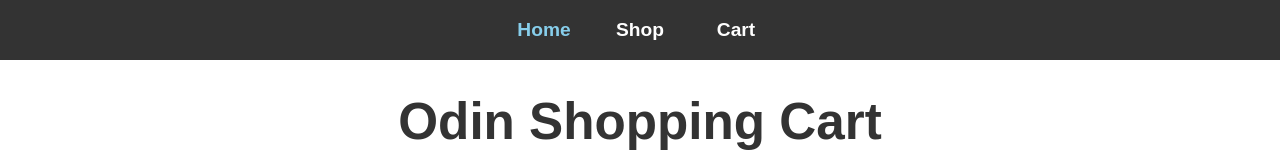
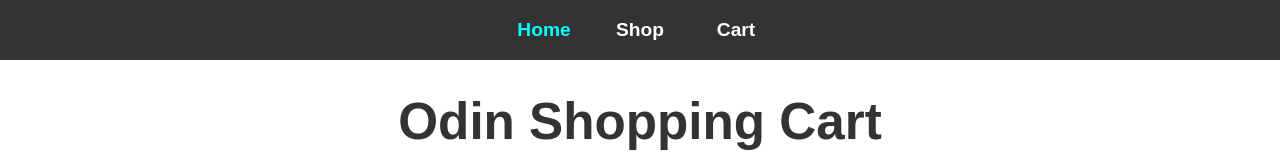
Before and after one commit to Daik102/shopping-cart, a React (Vite) app: page / in a window 1280 px wide. Shown: the top 160 px of the page. Built offline with nearby package versions, Linux system fonts and the light colour scheme.

Commit message:
Add custom property

```diff
--- a/src/global.css
+++ b/src/global.css
@@ -3,7 +3,9 @@
   --color-background: #fff;
   --color-text: #333;
   --color-white-text: #fff;
-  --color-active: skyblue;
+  --color-active: cyan;
+  --color-price: orangered;
+  --color-item-background: #f5f5f5;
 }
 
 * {
@@ -17,3 +19,7 @@ body {
   background-color: var(--color-background);
   color: var(--color-text);
 }
+
+button {
+  border: none;
+}
```
